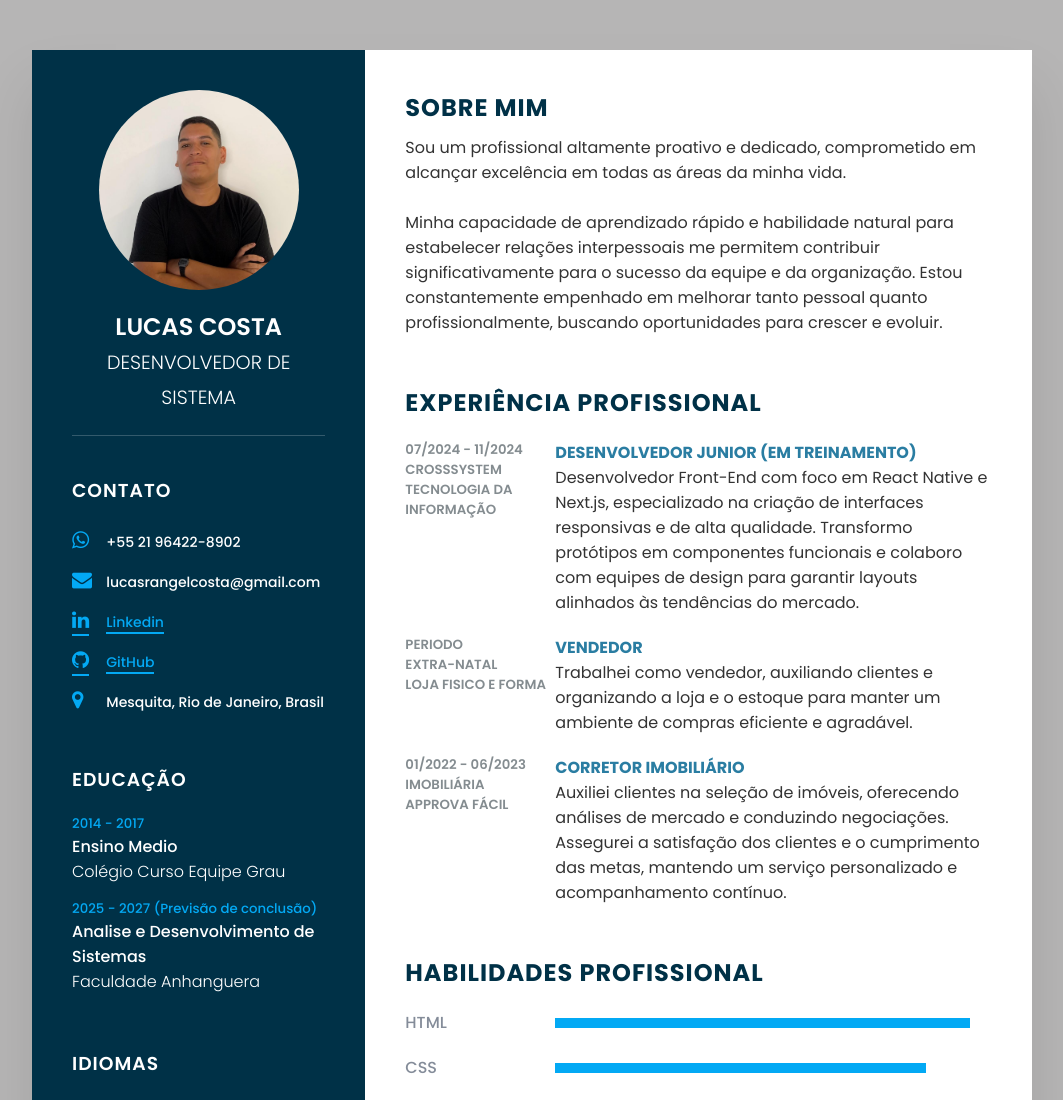
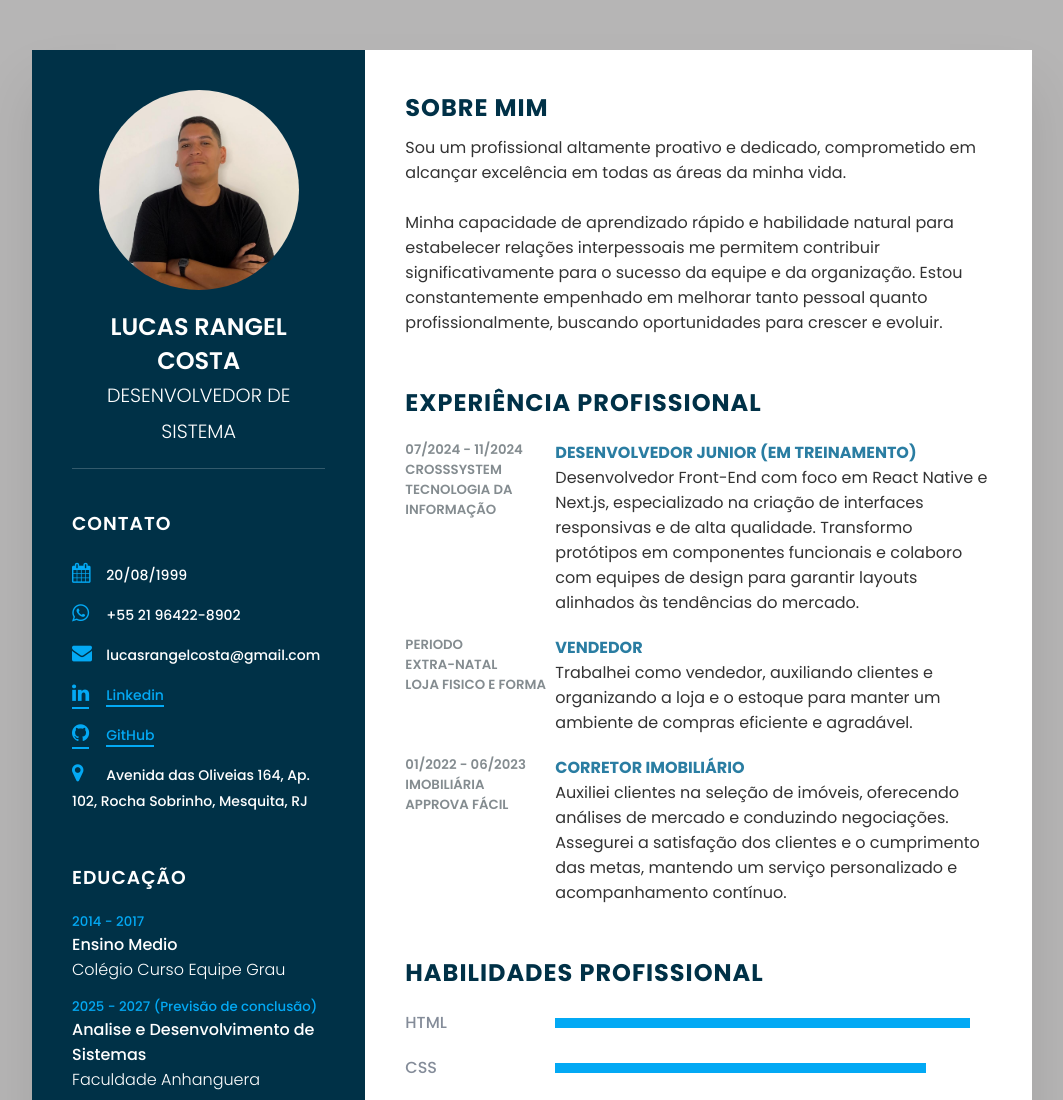
Before and after one commit to lucasrangelcosta/lucasrangelcosta.github.io, a plain HTML site: page index.html in a window 1280 px wide. Shown: the top 1100 px of the page, without its empty margins (108-1171 px from the left). Drawn offline with Linux system fonts and the light colour scheme.

Commit message:
atualizacao

```diff
--- a/index.html
+++ b/index.html
@@ -18,12 +18,17 @@
                 <div class="imgBx">
                     <img src="img.jpeg">
                 </div>
-                <h2>Lucas Costa<br><span>Desenvolvedor de Sistema</span></h2>
+                <h2>Lucas Rangel Costa<br><span>Desenvolvedor de Sistema</span></h2>
             </div>
 
             <div class="contactInfo">
                 <h3 class="title">Contato</h3>
                 <ul>
+                    <li>
+                        <span class="icon"><i class="fa fa-calendar" aria-hidden="true"></i>
+                        </span>
+                        <span class="text">20/08/1999</span>
+                    </li>
                     <li>
                         <span class="icon"><i class="fa fa-whatsapp" aria-hidden="true"></i>
                         </span>
@@ -58,7 +63,7 @@
                     <li>
                         <span class="icon"><i class="fa fa-map-marker" aria-hidden="true"></i>
                         </span>
-                        <span class="text">Mesquita, Rio de Janeiro, Brasil</span>
+                        <span class="text">Avenida das Oliveias 164, Ap. 102, Rocha Sobrinho, Mesquita, RJ</span>
                     </li>
 
                 </ul>
```
